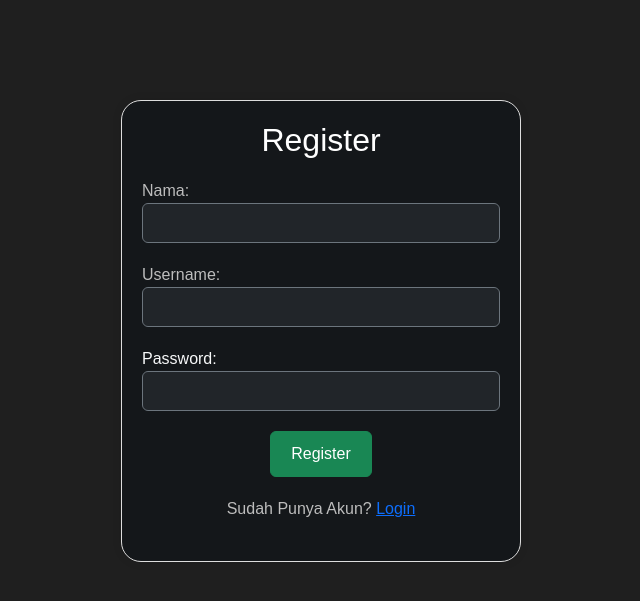
After one commit to KuroiiDev/TA_PRODGAS_MAITSAM-KADZIM_21120124140161_Warnet.Ku, a PHP site: page /register.php in a window 1280 px wide. The commit adds this page. Shown: the top 601 px of the page, without its empty margins (319-959 px from the left). Run offline with PHP 8.4, Linux system fonts and the light colour scheme.

Commit message:
Update besar Register dan Login

```diff
--- a/connnection.php
+++ b/connection.php
@@ -2,7 +2,7 @@
 $servername = "localhost";
 $username = "root";
 $password = "";
-$dbname = "cooliah_db";
+$dbname = "warnet_db";
 
 $conn = new mysqli($servername, $username, $password, $dbname);
 
--- /dev/null
+++ b/register.php
@@ -0,0 +1,151 @@
+<?php
+session_start();
+
+// if (isset($_SESSION['id'])) {
+//     header('Location: /warnet.ku');
+//     exit;
+// }
+include 'connection.php';
+
+if (isset($_POST['submit'])) {
+    $user = $_POST['user'];
+    $name = $_POST['name'];
+    $pass = $_POST['pass'];
+
+    if ($user != "" || $name != "" || $pass != "") {
+
+        $query = "INSERT INTO account (username, name, password, roles) VALUES ('$user', '$name', '$pass', 'user')";
+        $result = mysqli_query($conn, $query);
+
+        if ($result) {
+            $success = "Registrasi Sukses!";
+        } else {
+            $error = mysqli_error($conn);
+        }
+    } else {
+        $error = "Tolong isi Semua Data!";
+    }
+}
+?>
+
+<!DOCTYPE html>
+<html lang="en">
+
+<head>
+    <meta charset="UTF-8">
+    <meta name="viewport" content="width=device-width, initial-scale=1.0">
+    <title>Warnet.Ku</title>
+    <link href="https://cdn.jsdelivr.net/npm/bootstrap@5.3.3/dist/css/bootstrap.min.css" rel="stylesheet"
+        integrity="sha384-QWTKZyjpPEjISv5WaRU9OFeRpok6YctnYmDr5pNlyT2bRjXh0JMhjY6hW+ALEwIH" crossorigin="anonymous">
+    <script src="https://cdn.jsdelivr.net/npm/bootstrap@5.3.3/dist/js/bootstrap.bundle.min.js"
+        integrity="sha384-YvpcrYf0tY3lHB60NNkmXc5s9fDVZLESaAA55NDzOxhy9GkcIdslK1eN7N6jIeHz"
+        crossorigin="anonymous"></script>
+    <style>
+        body {
+            font-family: Arial, sans-serif;
+            background-color: #1F1F1F;
+        }
+
+        .container {
+            max-width: 400px;
+            margin-top: 100px;
+            padding: 20px;
+            background-color: #14171a;
+            border: 1px solid #ddd;
+            box-shadow: 0 0 10px rgba(0, 0, 0, 0.1);
+            border-radius: 20px;
+        }
+
+        h2 {
+            color: white;
+        }
+
+        label {
+            color: #bdbdbd;
+        }
+
+        p {
+            color: #bdbdbd;
+        }
+
+        .form-group {
+            margin-bottom: 20px;
+        }
+
+        .form-control {
+            height: 40px;
+            padding: 10px;
+            font-size: 16px;
+        }
+
+        .btn-success {
+            padding: 10px 20px;
+            font-size: 16px;
+        }
+
+        .btn-success:hover {
+            background-color: #23527c;
+        }
+
+        .text-center {
+            margin-bottom: 20px;
+        }
+    </style>
+</head>
+
+<body>
+    <div class="container">
+        <div class="row justify-content-center">
+            <div class="col-md-12">
+                <h2 class="text-center">Register</h2>
+                <form method="POST">
+                    <div class="form-group">
+                        <label for="name">Nama:</label>
+                        <input type="text" class="form-control bg-dark text-light border-secondary" id="name"
+                            name="name">
+                    </div>
+                    <div class="form-group">
+                        <label for="username">Username:</label>
+                        <input type="text" class="form-control bg-dark text-light border-secondary" id="username"
+                            name="user">
+                    </div>
+                    <div class="form-group">
+                        <label for="password" class="text-light">Password:</label>
+                        <input type="password" class="form-control bg-dark text-light border-secondary" id="password"
+                            name="pass">
+                    </div>
+
+                    <div class="text-center">
+                        <input type="submit" name="submit" class="btn btn-success" value="Register" />
+                    </div>
+                    <?php if (isset($error)): ?>
+                        <div
+                            class="alert alert-danger alert-dismissible show d-flex justify-content-between align-items-center">
+                            <span><strong>Eror!</strong><br> <?php echo $error; ?></span>
+                            <button type="button" class="btn-close" data-bs-dismiss="alert" aria-label="Close"></button>
+                        </div>
+                    <?php elseif (isset($success)): ?>
+                        <div
+                            class="alert alert-success alert-dismissible show d-flex justify-content-between align-items-center">
+                            <span><strong>Sukses!</strong><br> <?php echo $success; ?></span>
+                            <button type="button" class="btn-close" data-bs-dismiss="alert" aria-label="Close"></button>
+                        </div>
+                    <?php endif; ?>
+                    <script>
+                        setTimeout(function () {
+                            const alerts = document.querySelectorAll('.alert');
+                            alerts.forEach(alert => {
+                                alert.classList.remove('show');
+                                alert.classList.add('fade');
+                                setTimeout(() => alert.remove(), 500);
+                            });
+                        }, 6000);
+                    </script>
+                </form>
+                <p class="text-center">Sudah Punya Akun? <a href="/warnet.ku/register.php">Login</a></p>
+            </div>
+        </div>
+    </div>
+</body>
+
+</html>
```
Also changed, not shown: computer.php (+8 -8 lines), login.php (added, +145 -0 lines).
